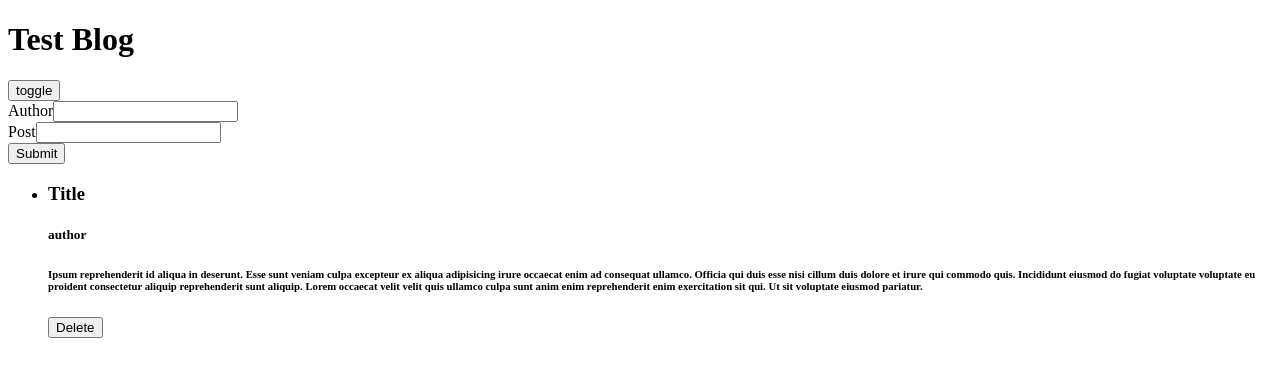
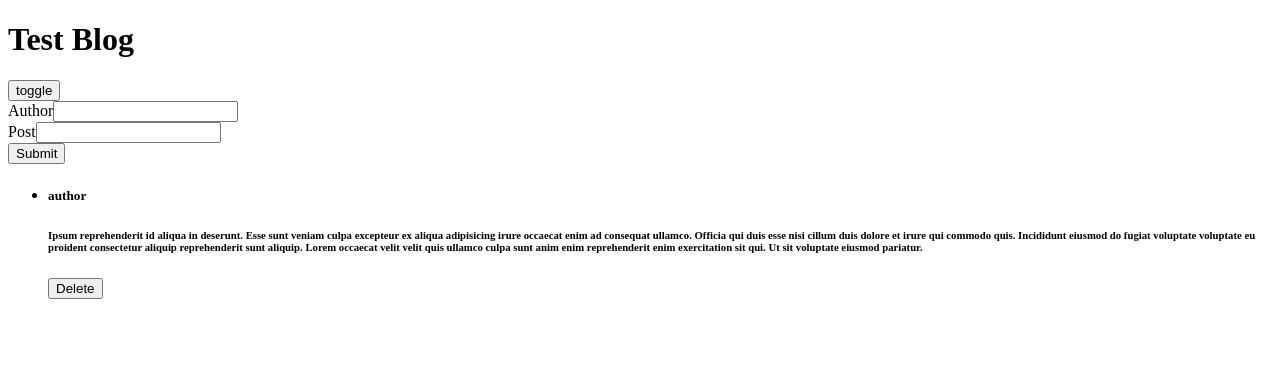
Before and after one commit to Haybradshaw/project-4, a React (Create React App) app: page / in a window 1280 px wide. Shown: the top 376 px of the page. Built offline with nearby package versions, Linux system fonts and the light colour scheme.

Commit message:
removed title from state

```diff
--- a/src/main/index.js
+++ b/src/main/index.js
@@ -6,7 +6,6 @@ export default class Main extends Component {
 		isPosting: true,
 		posts: [
 			{
-				title: 'Title',
 				author: 'author',
 				post:
 					'Ipsum reprehenderit id aliqua in deserunt. Esse sunt veniam culpa excepteur ex aliqua adipisicing irure occaecat enim ad consequat ullamco. Officia qui duis esse nisi cillum duis dolore et irure qui commodo quis. Incididunt eiusmod do fugiat voluptate voluptate eu proident consectetur aliquip reprehenderit sunt aliquip. Lorem occaecat velit velit quis ullamco culpa sunt anim enim reprehenderit enim exercitation sit qui. Ut sit voluptate eiusmod pariatur.'
```
